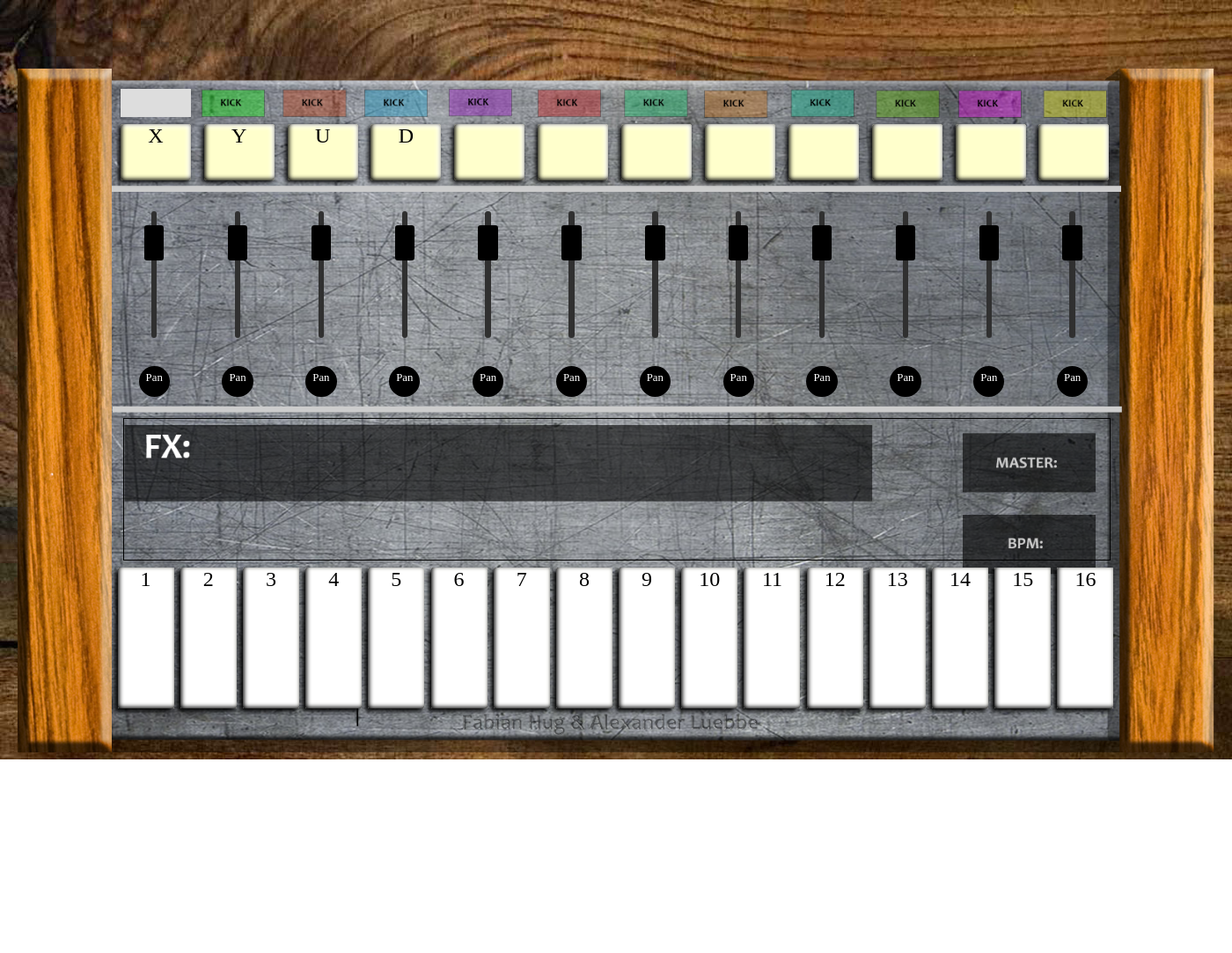
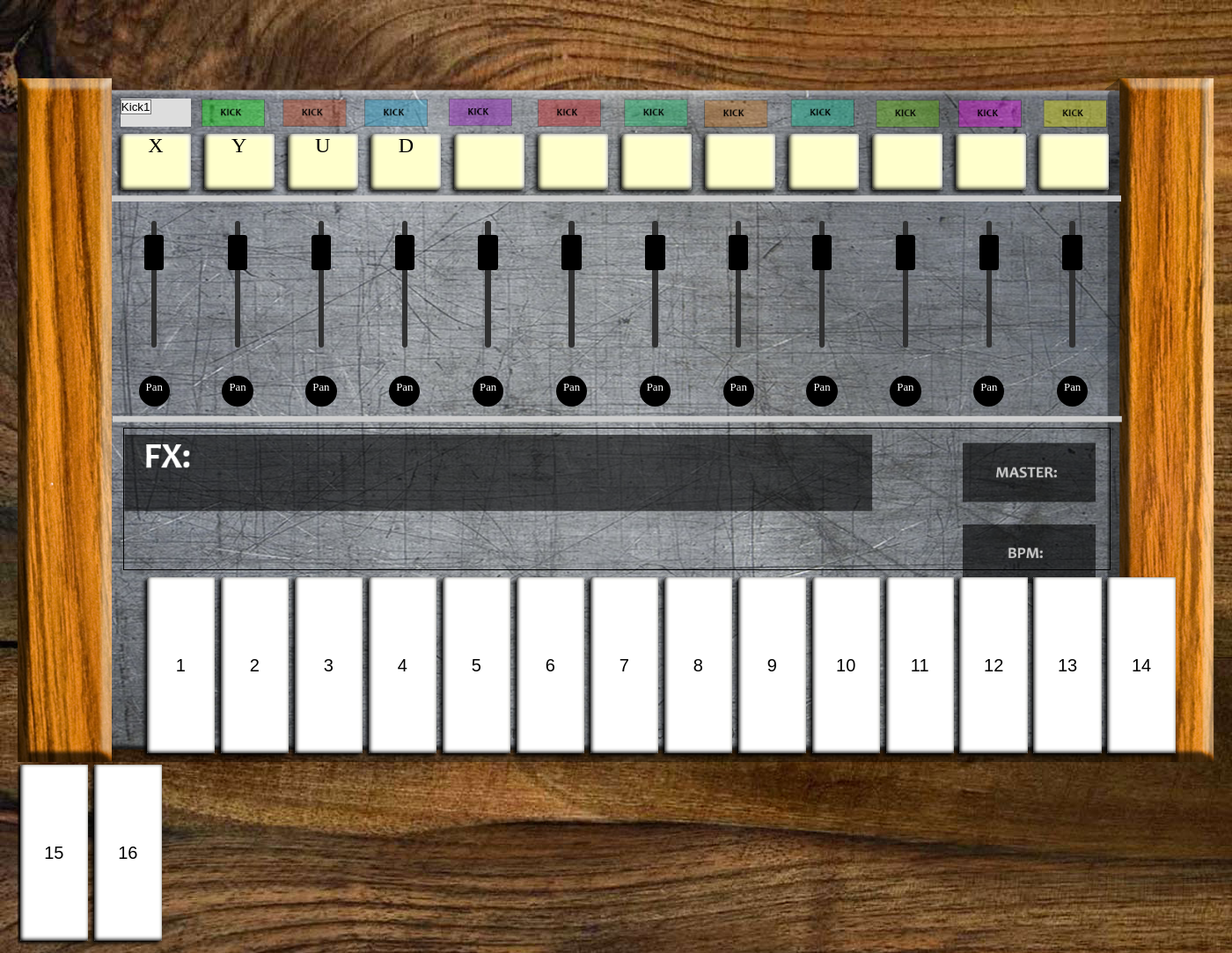
Before and after one commit to Phewz/prg, a PHP site: page / in a window 1400 px wide. Shown: the whole page at 88% size. Before the commit the page ends 863 px from the top, so only its background shows below. Run offline with PHP 8.4, Linux system fonts and the light colour scheme.

Commit message:
HTML & CSS erste aenderungen auf Grund von Anmerkungen
-Umformung der Sequenzer Buttons von <div> in <button> tags
-implementierung eines ersten Dropdown-Menüs für die Auswahl von
Audiodateien.

```diff
--- a/css/screen.css
+++ b/css/screen.css
@@ -26,10 +26,10 @@ body {
 	background-image: url("../images/Gui-Skizze02.png");
 	background-size: 85em;
 	background-repeat: no-repeat;
-	height: 49.1em;
+	height: 50em;
 	width: 85em;
 	margin: auto;
-	margin-top: 5%;
+	margin-top: 5em;
 }
 
 #devicecontent{
@@ -39,15 +39,20 @@ body {
 
 
 /*SELECTORS-PLATZHALTER*/
-#selector1{
+#dropDown1{
 	margin-left: 7.3em;
 }
-.selectors{
+/*spezielle Horizontale Positionierung des ersten Elementes*/
+.dropDowns{
 	height: 2em;
 	width: 5em;
 	background-color: #ddd;
 	margin-top: 1.5em;
 	margin-bottom: 0.5em;
+}
+
+option{
+	margin-left: 1em;
 }
 
 /*TRIGGERPADS*/
@@ -136,17 +141,19 @@ p{
 }
 
 /*SEQUENZERBUTTONS*/
-#hit1{
-	margin-left: 7.1em;
+#step1{
+	margin-left: 11em;
 }
 .seqButtons{
 	vertical-align: top;
-	height: 10em;
-	width: 4em;
+	height: 15em;
+	width: 5.8em;
 	background-color: #fff;
 	border-radius: 0.1em;
 	margin-left: 0.2em;
 	margin-bottom: 1em;
+	outline: none;
+	border: 0;
 	-webkit-box-shadow: -0.2em 0.2em 0.3em #000000, inset 0.1em -0.1em 0.3em #000000, inset -0.2em 0.2em 0.3em #fffffc;
 	-moz-box-shadow: -0.2em 0.2em 0.3em #000000, inset 0.1em -0.1em 0.3em #000000, inset -0.2em 0.2em 0.3em #fffffc;
 	box-shadow: -0.2em 0.2em 0.3em #000000, inset 0.1em -0.1em 0.3em #000000, inset -0.2em 0.2em 0.3em #fffffc;
--- a/index.html
+++ b/index.html
@@ -11,17 +11,23 @@
 
   <body ontouchstart="">
     <!-- JS-To-Do: ladeanimation integrieren, aktueller stand siehe loader.js -->
-    <div id = "devicebody">
+
+    <figure id = "devicebody">
       <div id = "devicecontent">
-
         <!--SelectorSection-->
-        <div>
-          <div id = "selector1" class = "selectors"></div>
+        <div id = "SelectorSection">
+          <div id = "dropDown1" class = "dropDowns">
+            <select class = "dDs"> <!--Position eines offenen DDMenüs lässt sich so leider nicht kontrollieren. Arbeite an einer Lösung (Stichwort <ul><li> usw.)-->
+                 <option value = "1">Kick1</option>
+                 <option value = "2">Kick2</option>
+                 <option value = "3">Kick3</option>
+            </select>
+          </div>
         </div>
 
         <!-- TriggerPadSection -->
-        <div>
-          <div id = "trigger1" class = "triggers"><p>X</p></div>
+        <div id= "TriggerPadSection">
+          <div id = "trigger1" class = "triggers"><p>X</p></div> <!--zum Thema Wiederholungen: ngRepeat zusammen anschauen-->
           <div id = "trigger2" class = "triggers"><p>Y</p></div>
           <div id = "trigger3" class = "triggers"><p>U</p></div>
           <div id = "trigger4" class = "triggers"><p>D</p></div>
@@ -36,7 +42,7 @@
         </div>
 
         <!-- FaderSection-->
-        <div>
+        <div id = "FaderSection">
           <div id = "slide1" class = "slides">
             <div id = "fader1" class = "faders"></div>
           </div>
@@ -76,7 +82,7 @@
         </div>
 
         <!--PanningSection-->
-        <div>
+        <div id = "PanningSection">
           <div id = "pan1" class = "pans"><p class = "panFont" >Pan</p></div>
           <div id = "pan2" class = "pans"><p class = "panFont" >Pan</p></div>
           <div id = "pan3" class = "pans"><p class = "panFont" >Pan</p></div>
@@ -92,32 +98,30 @@
         </div>
 
         <!--GlobalSection-->
-        <div>
           <div id = "globalsect"></div>
-        </div>
 
         <!--SequenzerSection -->
-        <div>
-          <div id = "hit1" class = "seqButtons"><p>1</p></div>
-          <div id = "hit2" class = "seqButtons"><p>2</p></div>
-          <div id = "hit3" class = "seqButtons"><p>3</p></div>
-          <div id = "hit4" class = "seqButtons"><p>4</p></div>
-          <div id = "hit5" class = "seqButtons"><p>5</p></div>
-          <div id = "hit6" class = "seqButtons"><p>6</p></div>
-          <div id = "hit7" class = "seqButtons"><p>7</p></div>
-          <div id = "hit8" class = "seqButtons"><p>8</p></div>
-          <div id = "hit9" class = "seqButtons"><p>9</p></div>
-          <div id = "hit10" class = "seqButtons"><p>10</p></div>
-          <div id = "hit11" class = "seqButtons"><p>11</p></div>
-          <div id = "hit12" class = "seqButtons"><p>12</p></div>
-          <div id = "hit13" class = "seqButtons"><p>13</p></div>
-          <div id = "hit14" class = "seqButtons"><p>14</p></div>
-          <div id = "hit15" class = "seqButtons"><p>15</p></div>
-          <div id = "hit16" class = "seqButtons"><p>16</p></div>
+        <div id ="SequenzerSection">
+          <button id = "step1" class = "seqButtons"><p>1</p></button>
+          <button id = "step2" class = "seqButtons"><p>2</p></button>
+          <button id = "step3" class = "seqButtons"><p>3</p></button>
+          <button id = "step4" class = "seqButtons"><p>4</p></button>
+          <button id = "step5" class = "seqButtons"><p>5</p></button>
+          <button id = "step6" class = "seqButtons"><p>6</p></button>
+          <button id = "step7" class = "seqButtons"><p>7</p></button>
+          <button id = "step8" class = "seqButtons"><p>8</p></button>
+          <button id = "step9" class = "seqButtons"><p>9</p></button>
+          <button id = "step10" class = "seqButtons"><p>10</p></button>
+          <button id = "step11" class = "seqButtons"><p>11</p></button>
+          <button id = "step12" class = "seqButtons"><p>12</p></button>
+          <button id = "step13" class = "seqButtons"><p>13</p></button>
+          <button id = "step14" class = "seqButtons"><p>14</p></button>
+          <button id = "step15" class = "seqButtons"><p>15</p></button>
+          <button id = "step16" class = "seqButtons"><p>16</p></button>
         </div>
 
       </div>
-    </div>
+    </figure>
   <!-- drumkey test js import, am Ende des body Tags aufgrund von DOM -->
   <script src="js/909keys.js" type="text/javascript" language="javascript"></script>
   </body>
```
